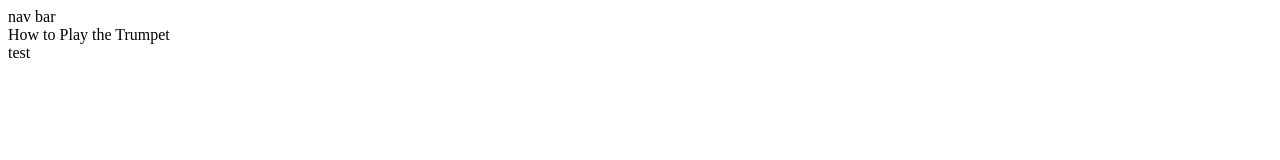
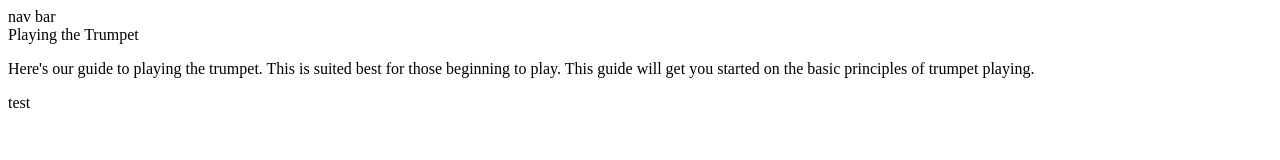
Before and after one commit to mspoja/technical-doc-trumpet, a plain HTML site: page index.html in a window 1280 px wide. Drawn offline with Linux system fonts and the light colour scheme.

Commit message:
started main section

```diff
--- a/index.html
+++ b/index.html
@@ -1,6 +1,12 @@
+<script src="https://cdn.freecodecamp.org/testable-projects-fcc/v1/bundle.js"></script>
 <nav id="nav-bar">nav bar</nav>
 <main id="main-doc">
-<header>How to Play the Trumpet</header>
+    <section class="main-section" id="Playing-the-trumpet"></section>
+        <header>Playing the Trumpet</header>
+            <p>Here's our guide to playing the trumpet.
+                This is suited best for those beginning to play.
+                This guide will get you started on the basic principles of trumpet playing.</p>
+
 </main>
 <body>
     test
```
